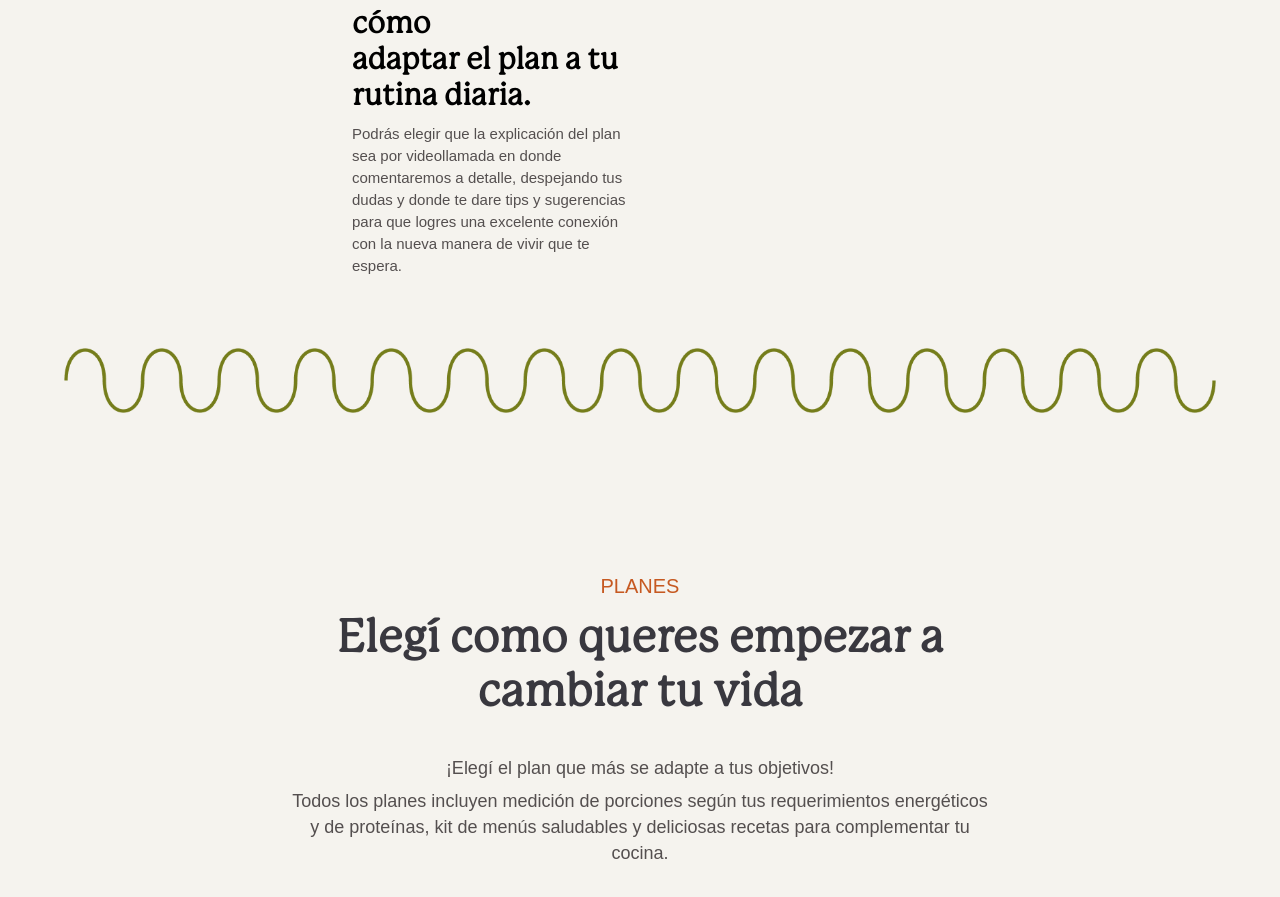
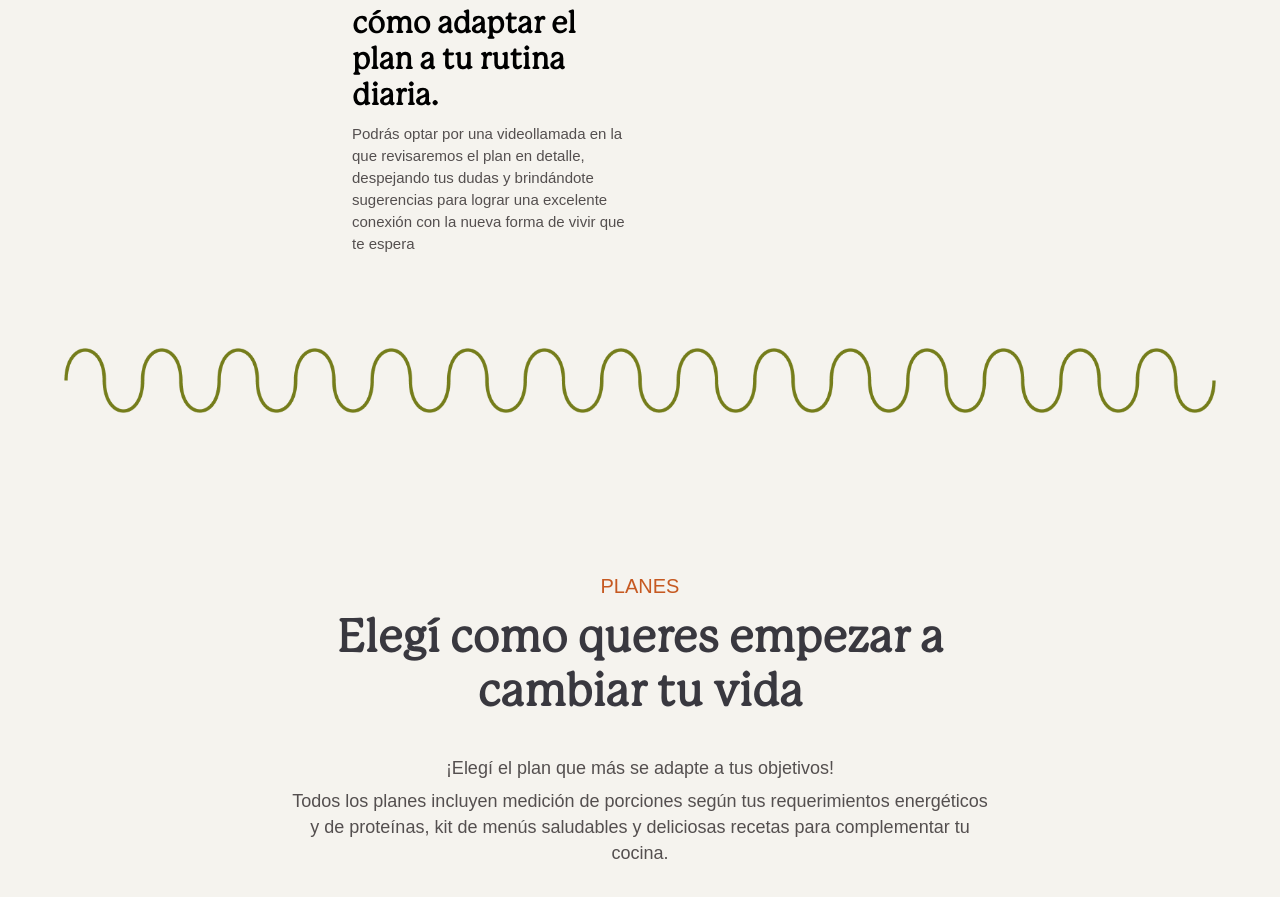
Before and after one commit to FranMack/nutriendo-la-vida-FRONT, a React (Vite) app: page / in a window 1280 px wide. Shown: the part 2450-3347 px from the top of the page. Built offline with nearby package versions, Linux system fonts and the light colour scheme.

Commit message:
FEAT: text corrections

```diff
--- a/src/home/pages/Home3.tsx
+++ b/src/home/pages/Home3.tsx
@@ -84,14 +84,10 @@ interface Home3Options {
             <div className="text-container">
               <h3>
               Conversamos sobre cómo
-                <br /> adaptar el plan a tu rutina diaria.
+                 adaptar el plan a tu rutina diaria.
               </h3>
               <p>
-                Podrás elegir que la explicación del plan sea por videollamada
-                en donde comentaremos a detalle,
-                despejando tus dudas y donde te dare tips y sugerencias para que
-                logres una excelente conexión con la nueva manera de vivir que
-                te espera.
+              Podrás optar por una videollamada en la que revisaremos el plan en detalle, despejando tus dudas y brindándote sugerencias para lograr una excelente conexión con la nueva forma de vivir que te espera
               </p>
             </div>
           </div>
```
